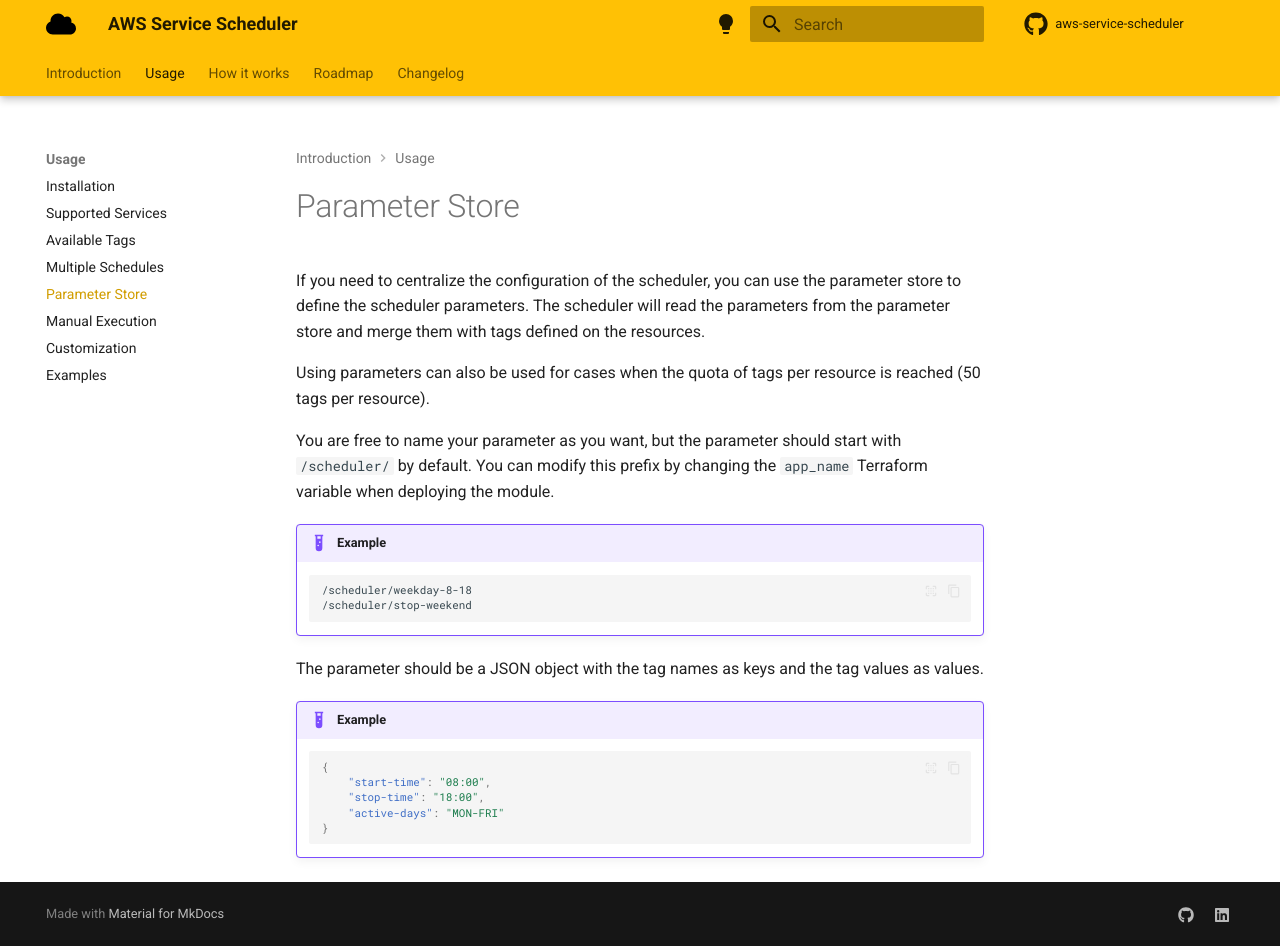
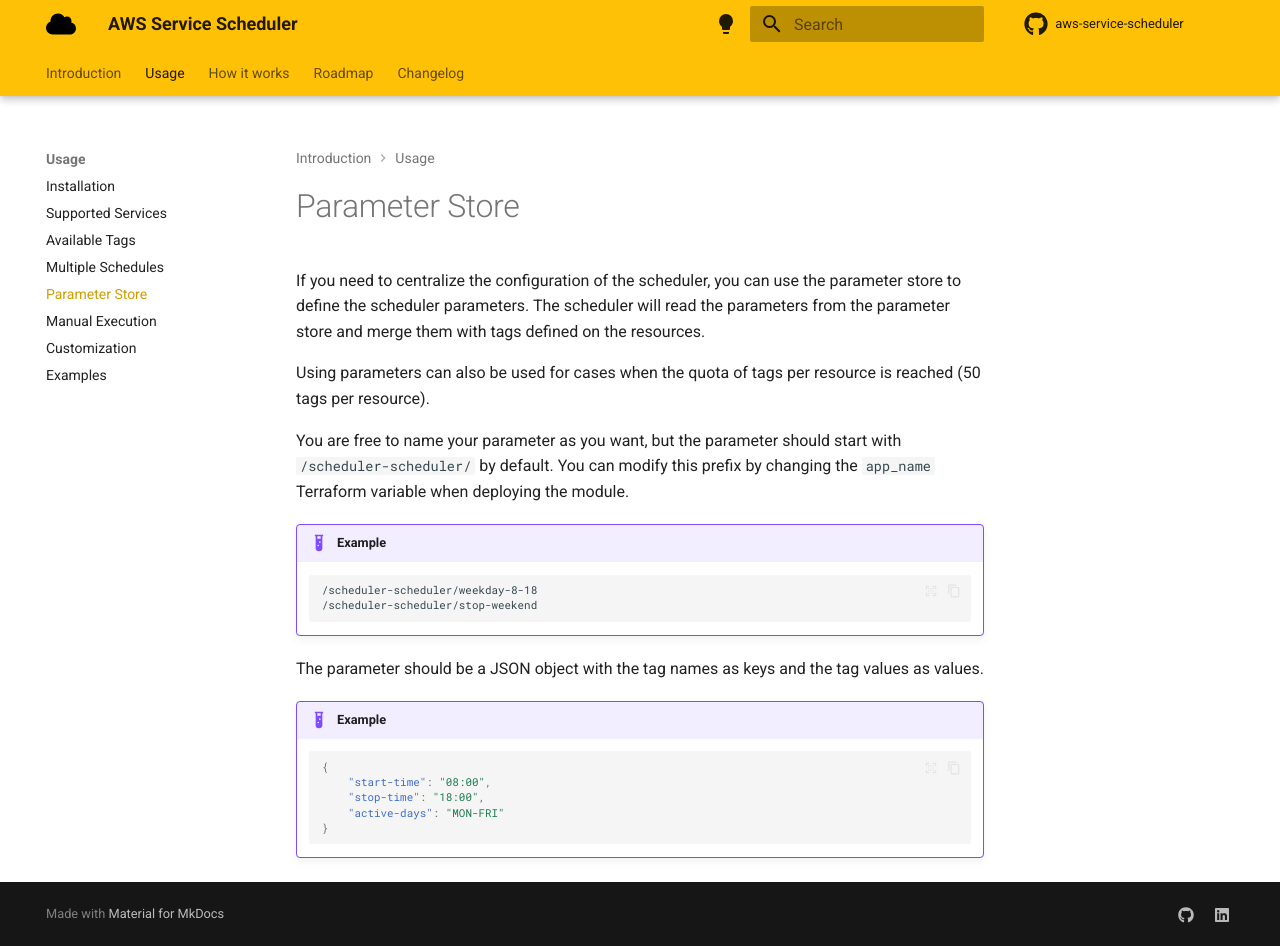
Before and after one commit to phergoualch/terraform-aws-service-scheduler, an MkDocs documentation site: the page built from docs/usage/parameter-store.md, in a window 1280 px wide and 946 px high. Built offline with MkDocs 1.6.1 and Material for MkDocs 9.7.7, drawn with Linux system fonts in a browser that asks for light colours; comment, search, counter and statistics services are not loaded.

Commit message:
docs: corrected documentation to fix #14

````diff
--- a/docs/usage/parameter-store.md
+++ b/docs/usage/parameter-store.md
@@ -4,12 +4,12 @@
 
 Using parameters can also be used for cases when the quota of tags per resource is reached (50 tags per resource).
 
-You are free to name your parameter as you want, but the parameter should start with `/scheduler/` by default. You can modify this prefix by changing the `app_name` Terraform variable when deploying the module.
+You are free to name your parameter as you want, but the parameter should start with `/scheduler-scheduler/` by default. You can modify this prefix by changing the `app_name` Terraform variable when deploying the module.
 
 !!! example
     ```
-    /scheduler/weekday-8-18
-    /scheduler/stop-weekend
+    /scheduler-scheduler/weekday-8-18
+    /scheduler-scheduler/stop-weekend
     ```
 
 The parameter should be a JSON object with the tag names as keys and the tag values as values.
````
